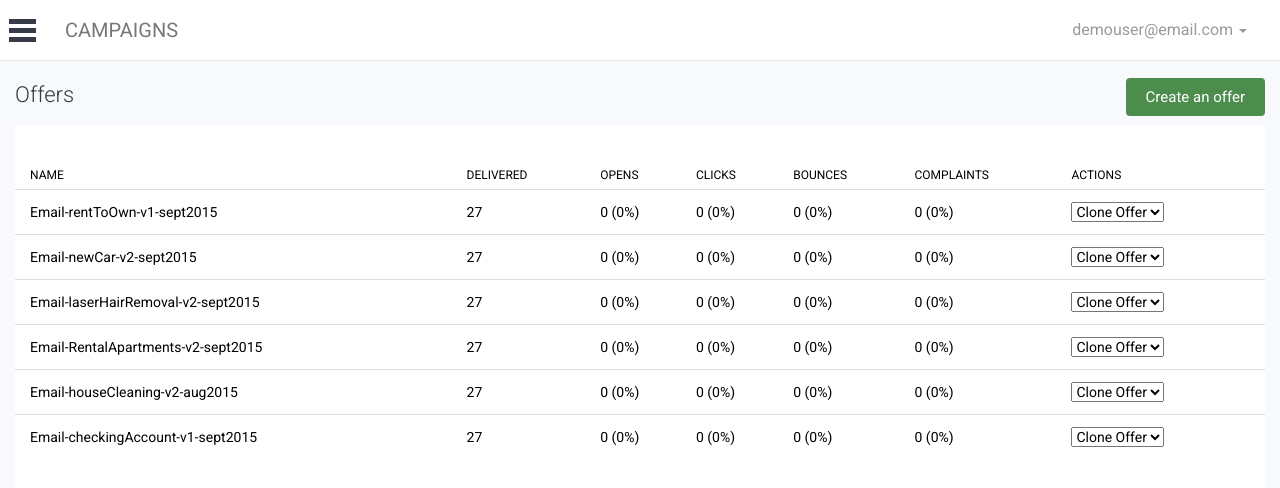
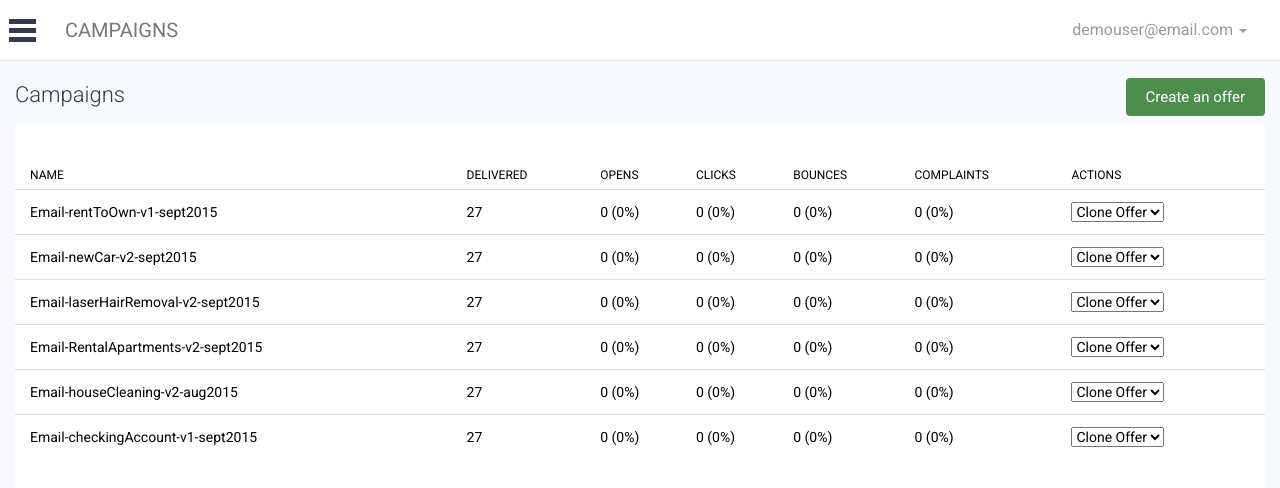
Before and after one commit to ameyagiri/test-email-DP-2A-042, a PHP site: page /campaigns.php in a window 1280 px wide. Shown: the top 488 px of the page. Run offline with PHP 8.4, Linux system fonts and the light colour scheme; some libraries are stand-ins or nearby versions.

Commit message:
changed header for campaign

```diff
--- a/campaigns.php
+++ b/campaigns.php
@@ -108,7 +108,7 @@
                     <div class="col-md-12">
                         <div class="header">
                             <h4 class="title" style="margin-top:0">
-                                Offers <div class="pull-right"><a href="" id="createOffer">Create an offer</a></div>
+                                Campaigns <div class="pull-right"><a href="" id="createOffer">Create an offer</a></div>
                             </h4>
                         </div>
                     </div>
```
